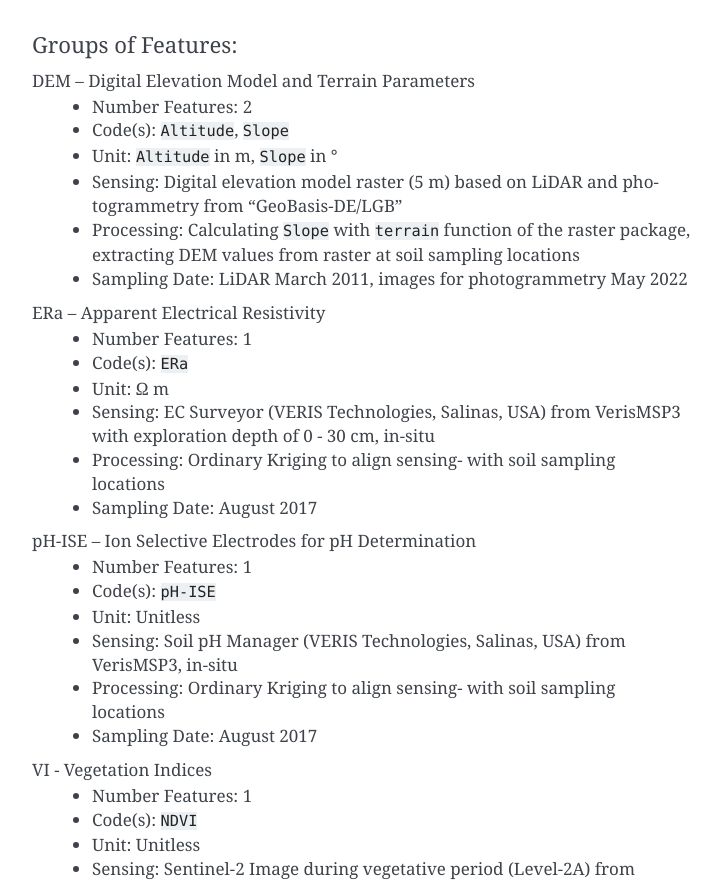
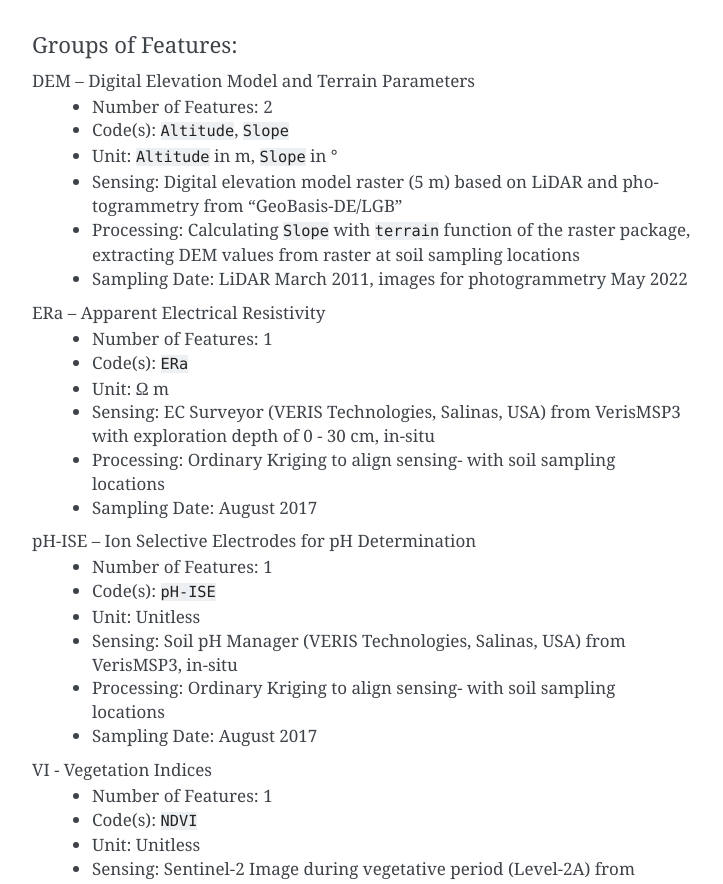
Before and after one commit to a11to1n3/LimeSoDa, a Sphinx documentation site: the page built from docs/source/datasets/BB_30_1.rst, in a window 1280 px wide and 1400 px high, scrolled down 1328 px. Shown: the part 165-1049 px from the top of the window, without its empty margins (388-1111 px from the left). Built offline with Sphinx 7.4.7, drawn with Linux system fonts in a browser that asks for light colours; pages that are not in the unit, such as notebooks, are missing from menus.

Commit message:
Update BB_30_1.rst

```diff
--- a/docs/source/datasets/BB_30_1.rst
+++ b/docs/source/datasets/BB_30_1.rst
@@ -55,7 +55,7 @@ Groups of Features:
 """""""""""""""""
 
 DEM – Digital Elevation Model and Terrain Parameters
-    * Number Features: 2
+    * Number of Features: 2
     * Code(s): ``Altitude``, ``Slope``
     * Unit: ``Altitude`` in m, ``Slope`` in °
     * Sensing: Digital elevation model raster (5 m) based on LiDAR and photogrammetry from "GeoBasis-DE/LGB"
@@ -63,7 +63,7 @@ DEM – Digital Elevation Model and Terrain Parameters
     * Sampling Date: LiDAR March 2011, images for photogrammetry May 2022
 
 ERa – Apparent Electrical Resistivity
-    * Number Features: 1
+    * Number of Features: 1
     * Code(s): ``ERa``
     * Unit: Ω m
     * Sensing: EC Surveyor (VERIS Technologies, Salinas, USA) from VerisMSP3 with exploration depth of 0 - 30 cm, in-situ
@@ -71,7 +71,7 @@ ERa – Apparent Electrical Resistivity
     * Sampling Date: August 2017
 
 pH-ISE – Ion Selective Electrodes for pH Determination
-    * Number Features: 1
+    * Number of Features: 1
     * Code(s): ``pH-ISE``
     * Unit: Unitless
     * Sensing: Soil pH Manager (VERIS Technologies, Salinas, USA) from VerisMSP3, in-situ
@@ -79,7 +79,7 @@ pH-ISE – Ion Selective Electrodes for pH Determination
     * Sampling Date: August 2017
 
 VI - Vegetation Indices
-    * Number Features: 1
+    * Number of Features: 1
     * Code(s): ``NDVI``
     * Unit: Unitless
     * Sensing: Sentinel-2 Image during vegetative period (Level-2A) from "Copernicus Open Access Hub"
```
